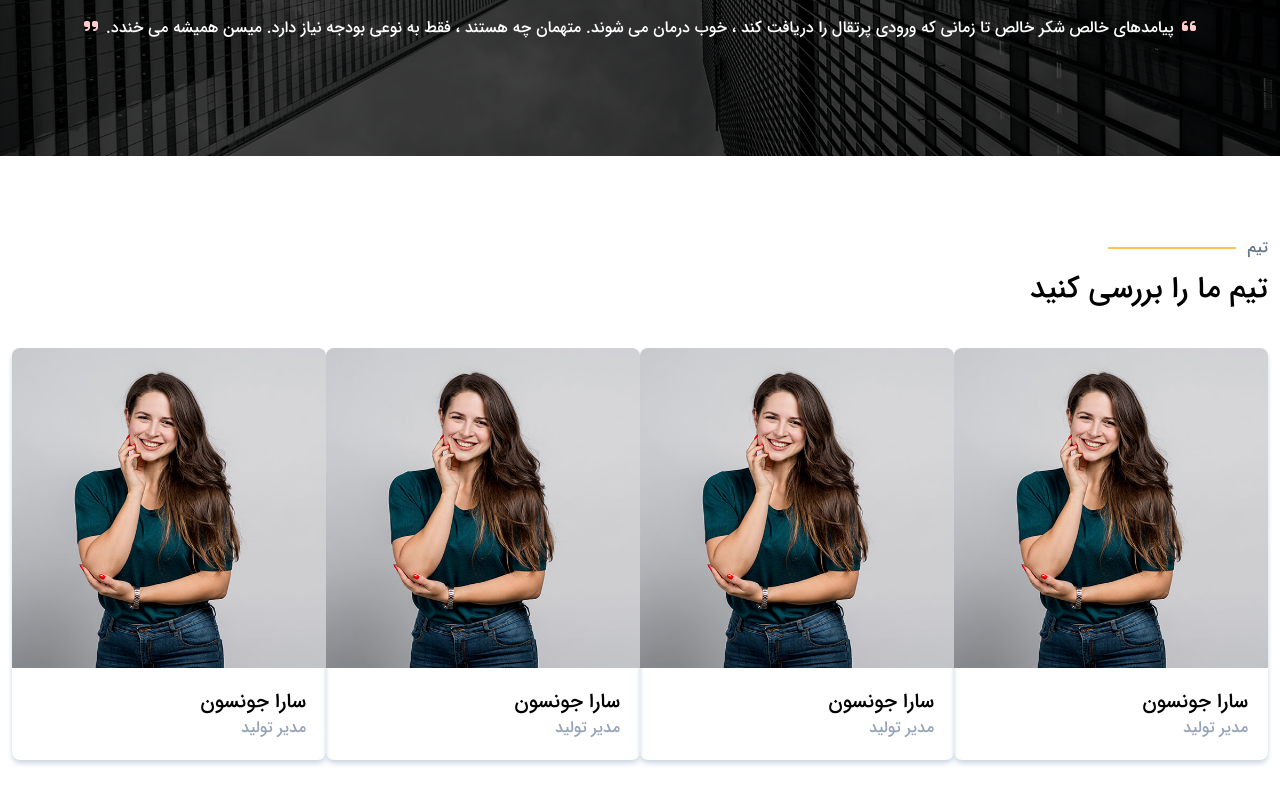
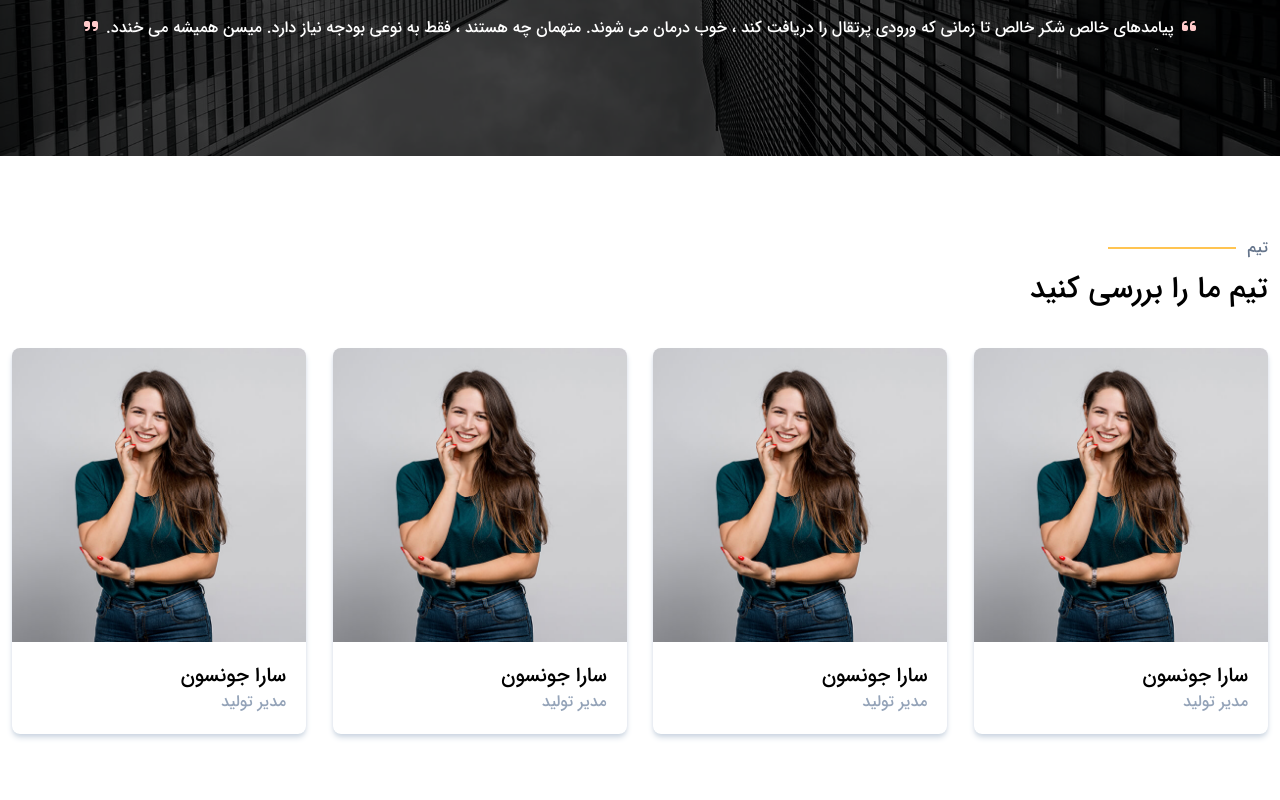
Before and after one commit to salehMb1999/kasuka, a React (Vite) app: page / in a window 1280 px wide. Shown: the part 6273-7073 px from the top of the page. After the commit the page ends 7047 px from the top, so only its background shows below. Built offline with nearby package versions, Linux system fonts and the light colour scheme.

Commit message:
teams section finished with responsive :)

```diff
--- a/src/teams/teamMembers.jsx
+++ b/src/teams/teamMembers.jsx
@@ -2,8 +2,8 @@ import TeamBoxes from "./teamBoxes";
 
 export default function TeamMembers() {
   return (
-    <div className="group/box overflow-hidden rounded-lg font-iranSansMed shadow-md shadow-slate-300">
-      <div className="relative z-0 w-80 overflow-hidden">
+    <div className="group/box w-full overflow-hidden rounded-lg font-iranSansMed shadow-md shadow-slate-300 md:w-[calc(50%-1.25rem)] lg:w-[calc(25%-1.25rem)]">
+      <div className="relative z-0 flex items-center justify-center overflow-hidden">
         <img
           className="h-full w-full"
           src="./src/public/images/team-2.jpg"
--- a/src/teams/teams.jsx
+++ b/src/teams/teams.jsx
@@ -8,7 +8,7 @@ export default function Teams() {
         </span>
         <h2 className="text-3xl">تیم ما را بررسی کنید</h2>
       </div>
-      <div className="flex items-center justify-between pt-10">
+      <div className="flex w-full flex-wrap items-center justify-between gap-5  pt-10">
         <TeamMembers />
         <TeamMembers />
         <TeamMembers />
```
